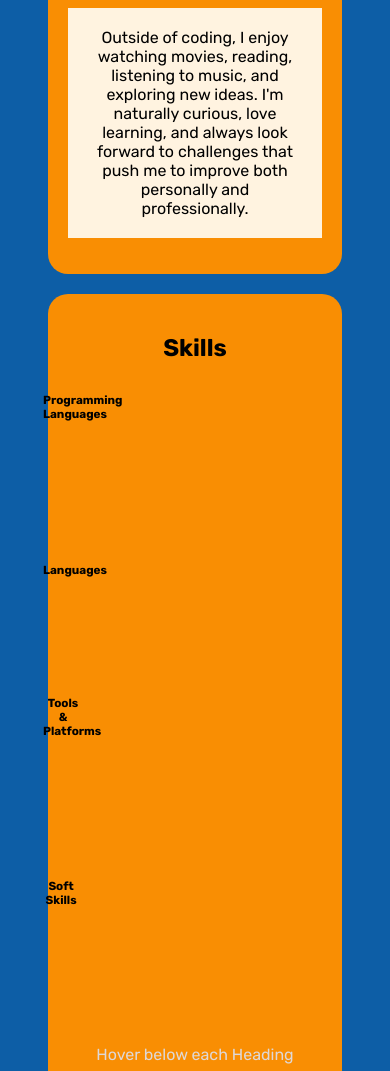
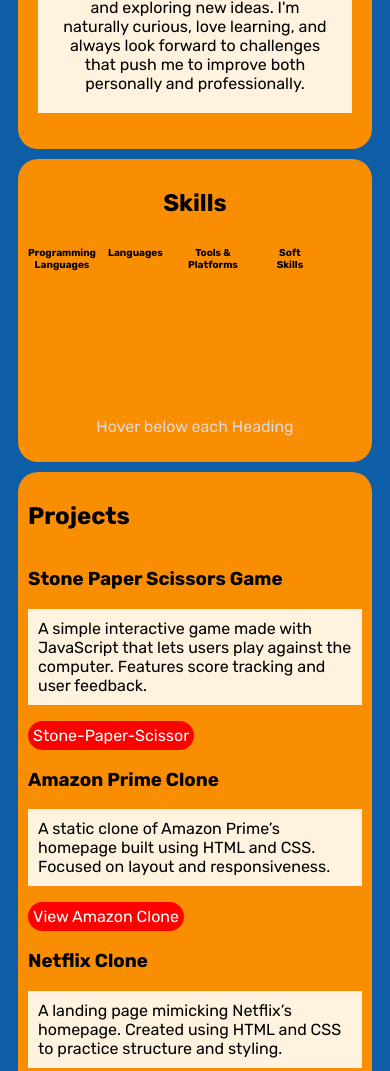
Before and after one commit to SR6792/Portfolio, a plain HTML site: page index.html in a window 390 px wide. Shown: the part 846-1917 px from the top of the page. Drawn offline with Linux system fonts and the light colour scheme; a web font is replaced by a local one.

Commit message:
Improved responsiveness for mobile users

```diff
--- a/style.css
+++ b/style.css
@@ -55,6 +55,7 @@ section{
     border-radius: 20px;
 }
 .my-photo img{
+    max-width: 100%;
     margin: 20px;
     height:30%;
     width:30%;
@@ -193,23 +194,33 @@ section{
     z-index: 1;
     }
     .skills-grid{
+        font-size: 10px;
         display: flex;
         gap:10px;
         max-width: 20px;
-        flex-direction: column;
-        align-items: center;
+        justify-content: space-evenly;
     }
     .skill-card{
+        align-items: center;
         font-size: 10px;
         display: flex;
-        flex-direction: column;
-        gap:10px;
+        gap:20px;
     }
     .skill{
         padding: 0px;
     }
     .skill-card h3{
+        display: flex;
+        justify-content: space-between;
+        align-items: center;
+        font-size: 10px;
         max-width: 40px;
         margin-right: 30px;
     }
+    section{
+    margin:10px 10px;
+    background-color: #f98e03;
+    border-radius: 20px;
+    padding: 10px;
+    }
 }
```
Also changed, not shown: 1 other file.
